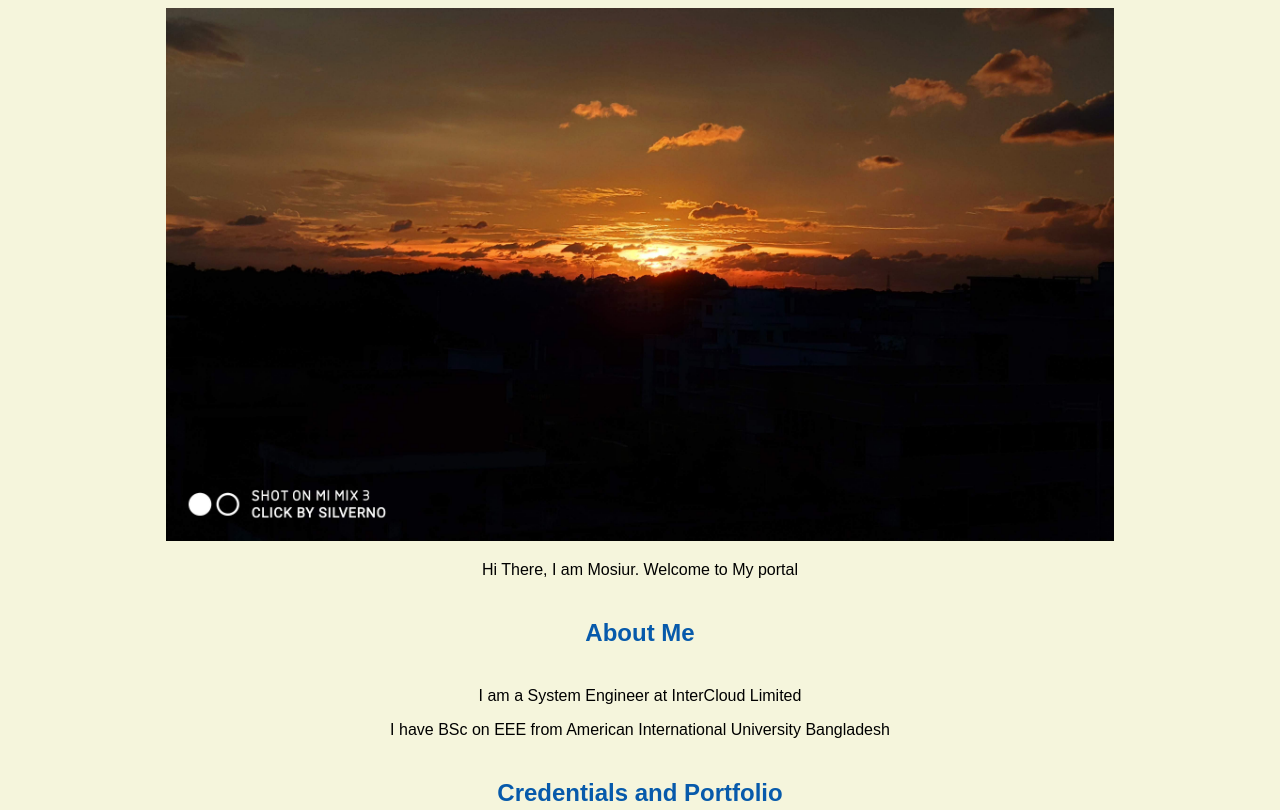
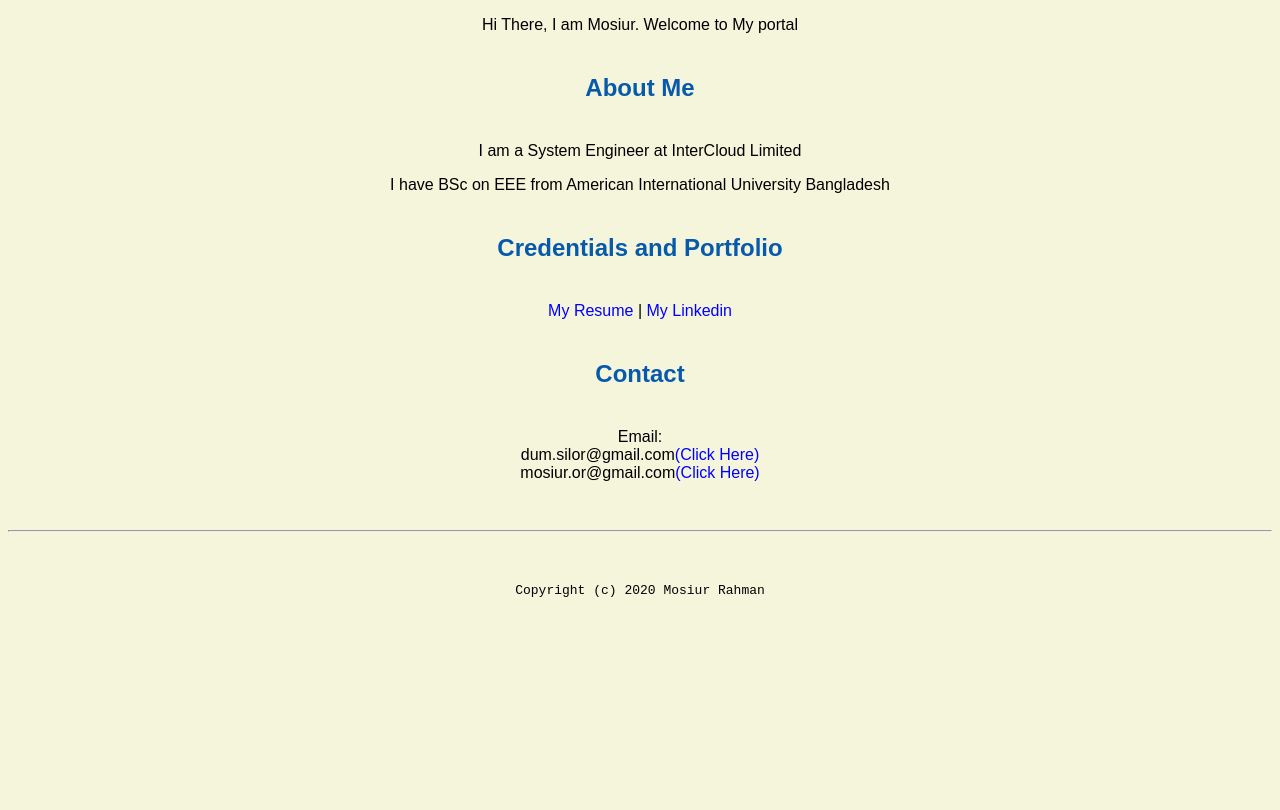
Before and after one commit to dumsilor/Portfolio, a plain HTML site: page index.html in a window 1280 px wide. Shown: the top 810 px of the page. Drawn offline with Linux system fonts and the light colour scheme.

Commit message:
ommited the Sunset Picture

```diff
--- a/index.html
+++ b/index.html
@@ -7,7 +7,7 @@
 </head>
 
 <body>
-  <img src = "images/sunset.jpg" alt="Banner Sunset" width=75%>
+  <!--<img src = "images/sunset.jpg" alt="Banner Sunset" width=75%>-->
 <p>Hi There, I am Mosiur. Welcome to My portal</p>
 <h2>About Me</h2>
 <p>I am a System Engineer at InterCloud Limited</p>
```
